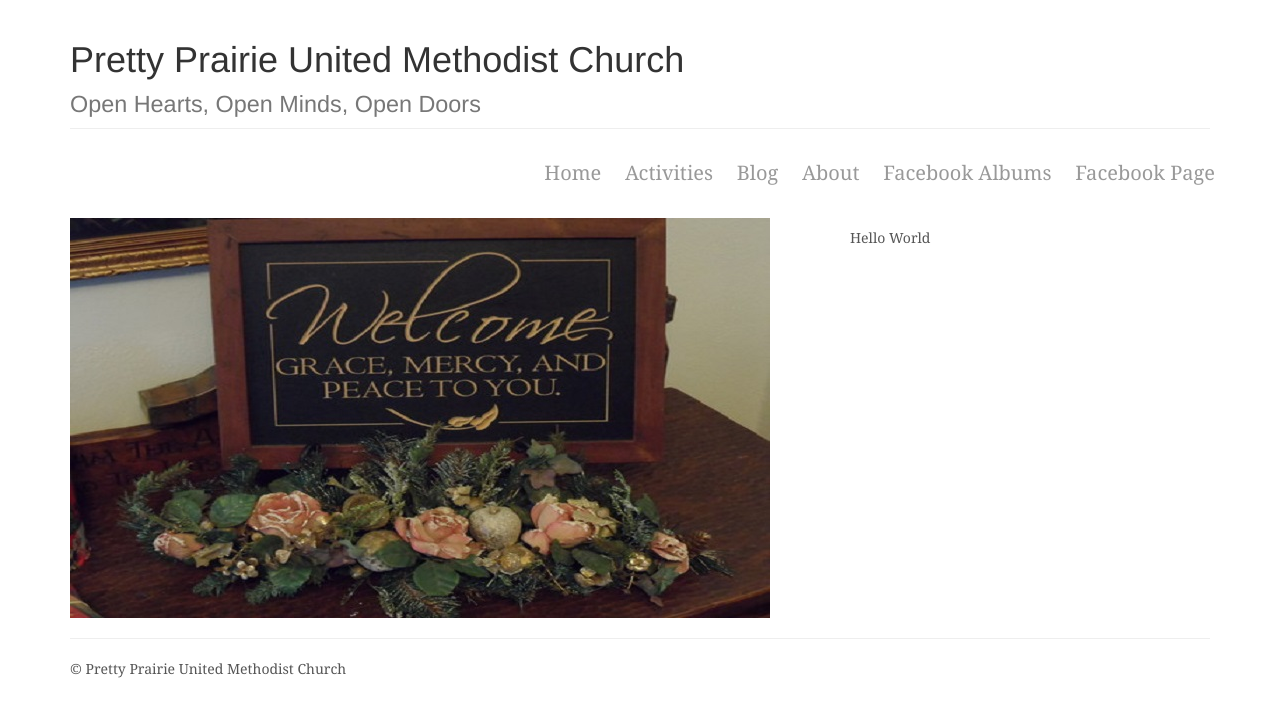
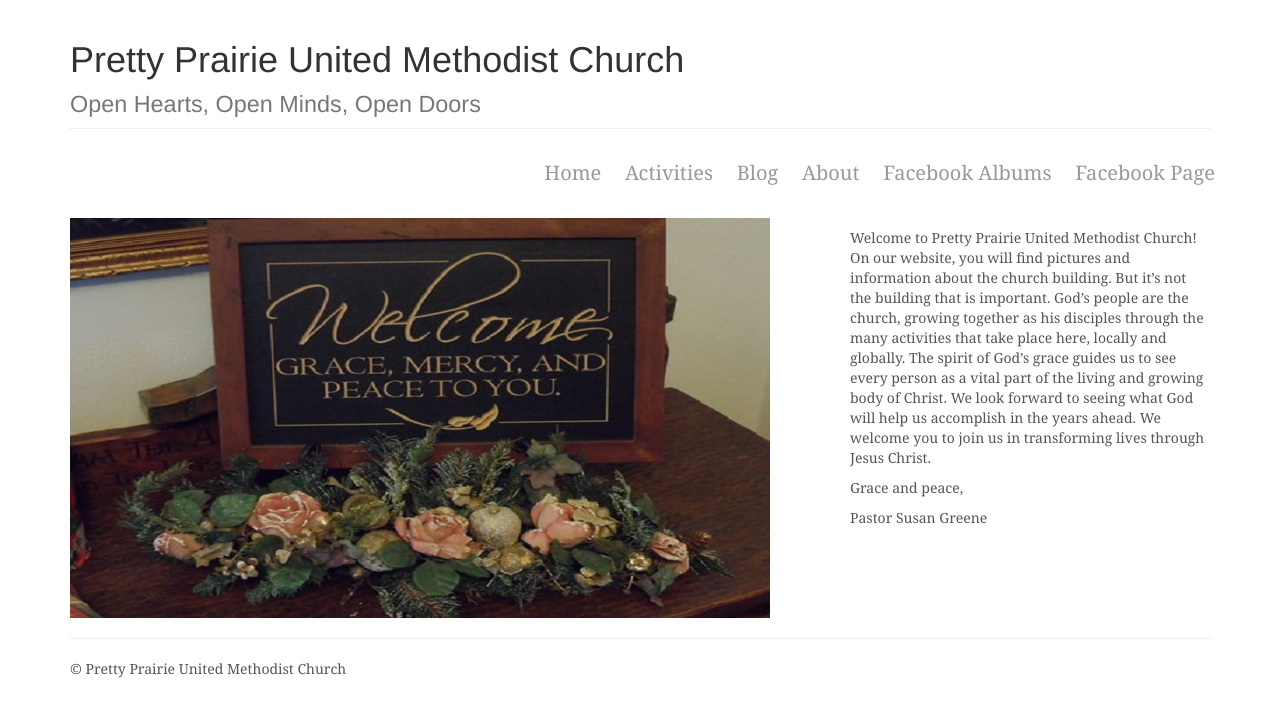
Before and after one commit to KatherineMichel/self-hosted-church-website-jekyll, a Jekyll site: the page built from welcome.md, in a window 1280 px wide. Shown: the top 717 px of the page. Built offline with Jekyll 4.4.1, drawn with Linux system fonts in a browser that asks for light colours; nearby versions of some CDN libraries; library files that are not in the unit come from our copies.

Commit message:
Update welcome.md

```diff
--- a/welcome.md
+++ b/welcome.md
@@ -1,6 +1,11 @@
 ---
 layout: page
 permalink: /welcome/
+title: Pastor's Welcome
 thumbnail: /images/welcome-sign.jpg
 ---
-Hello World
+Welcome to Pretty Prairie United Methodist Church! On our website, you will find pictures and information about the church building. But it's not the building that is important. God's people are the church, growing together as his disciples through the many activities that take place here, locally and globally. The spirit of God's grace guides us to see every person as a vital part of the living and growing body of Christ. We look forward to seeing what God will help us accomplish in the years ahead. We welcome you to join us in transforming lives through Jesus Christ.
+
+Grace and peace,
+
+Pastor Susan Greene
```
